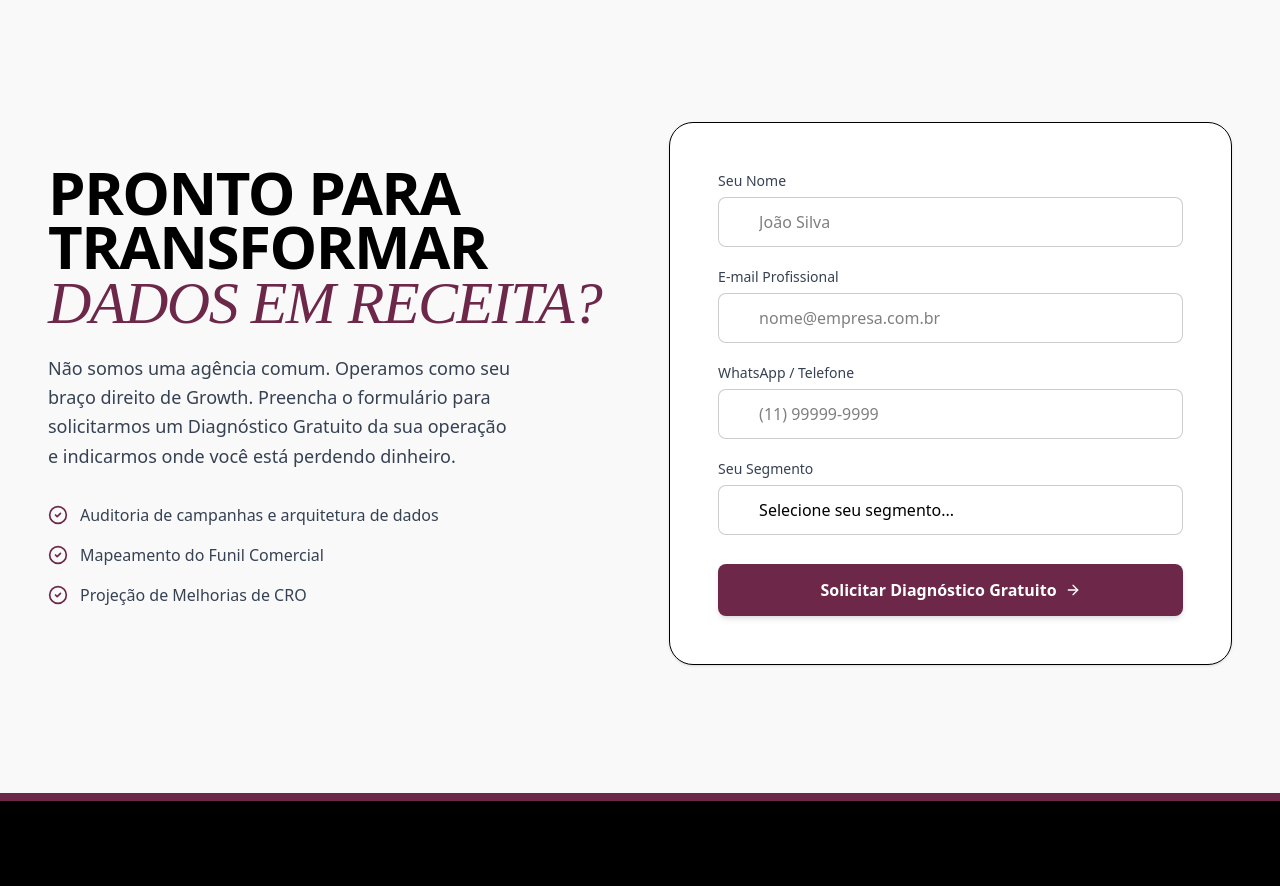
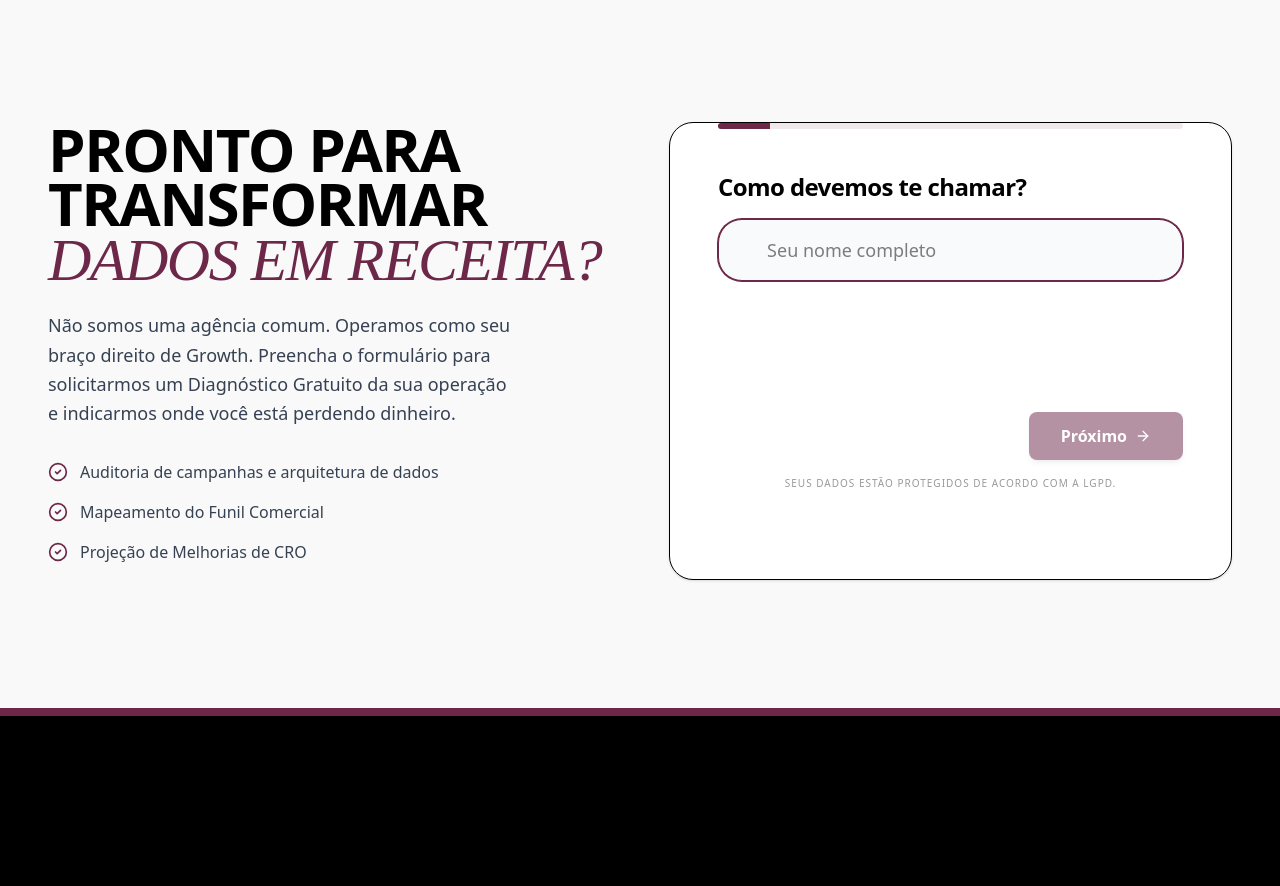
Before and after one commit to jooh44/site-vyrtech, a Next.js app: page /locacao-de-roupas in a window 1280 px wide. Shown: the part 5320-6206 px from the top of the page. Built offline with nearby package versions, Linux system fonts and the light colour scheme.

Commit message:
feat: transform lead form into interactive multi-step with LGPD notice and n8n mapping fix

```diff
--- a/src/app/api/leads/route.ts
+++ b/src/app/api/leads/route.ts
@@ -4,7 +4,21 @@ export async function POST(req: Request) {
     try {
         const data = await req.json();
 
-        const { name, email, phone, niche, formId, theme, source_url } = data;
+        // Destructure all business qualification fields
+        const {
+            name,
+            email,
+            phone,
+            company,
+            role,
+            niche,
+            revenue,
+            investment,
+            startDate,
+            formId,
+            theme,
+            source_url
+        } = data;
 
         if (!name || !email || !phone) {
             return NextResponse.json(
@@ -13,19 +27,19 @@ export async function POST(req: Request) {
             );
         }
 
-        // Build the payload exactly as n8n expects from Typeform
+        // Build the payload exactly as n8n expects (matching legacy Typeform keys)
         const typeformPayload = {
             "Como devemos te chamar?": name,
             "Prazer! Qual é o seu e-mail profissional?": email,
             "E por qual número nosso especialista consegue contato com você?": phone,
+            "Nos diga, qual o nome da sua empresa?": company || "Não informado",
+            "E qual é o seu cargo aí dentro?": role || "Não informado",
             "Em qual segmento de mercado vocês estão exatamente?": niche || "Não informado",
-            "Nos diga, qual o nome da sua empresa?": "Não informado",
-            "E qual é o seu cargo aí dentro?": "Não informado",
-            "Qual o faturamento médio mensal do seu negócio?": "Não informado",
-            "Está disposto a investir pelo menos R$1.500/mês em anúncios, desconsiderando o valor da nossa mão de obra?": "Não informado",
-            "Para quando você tem interesse em iniciar esse projeto?": "Não informado",
+            "Qual o faturamento médio mensal do seu negócio?": revenue || "Não informado",
+            "Está disposto a investir pelo menos R$1.500/mês em anúncios, desconsiderando o valor da nossa mão de obra?": investment || "Não informado",
+            "Para quando você tem interesse em iniciar esse projeto?": startDate || "Não informado",
 
-            // Additional properties useful for tracking that were implicit in Typeform
+            // Tracking and metadata
             "utm_source": data.utm_source || "",
             "utm_medium": data.utm_medium || "",
             "utm_campaign": data.utm_campaign || "",
@@ -47,8 +61,6 @@ export async function POST(req: Request) {
 
         if (!webhookResponse.ok) {
             console.error("Webhook failed with status:", webhookResponse.status);
-            const text = await webhookResponse.text();
-            console.error("Webhook response text:", text);
             return NextResponse.json(
                 { error: "Failed to forward lead to webhook" },
                 { status: 500 }
--- a/src/components/ui/LeadForm.tsx
+++ b/src/components/ui/LeadForm.tsx
@@ -1,11 +1,12 @@
 "use client";
 
-import { useState } from "react";
-import { User, Mail, Briefcase, ArrowRight, Phone } from "lucide-react";
+import { useState, useCallback, useMemo } from "react";
+import { User, Mail, Briefcase, ArrowRight, Phone, Building2, UserCircle, DollarSign, Calendar, ChevronLeft } from "lucide-react";
 import { cn } from "@/components/ui/TechTypography";
 import { useRouter } from "next/navigation";
 import { sendGTMEvent } from "@/lib/gtm-utils";
 import { TrackingEvents } from "@/lib/tracking-events";
+import { motion, AnimatePresence } from "framer-motion";
 
 interface LeadFormProps {
     formId: string;
@@ -13,17 +14,25 @@ interface LeadFormProps {
     theme?: "tech" | "editorial";
 }
 
+const STEPS_COUNT = 9;
+
 export function LeadForm({ formId, trackingId, theme = "tech" }: LeadFormProps) {
     const isTech = theme === "tech";
     const router = useRouter();
 
+    const [currentStep, setCurrentStep] = useState(1);
     const [isSubmitting, setIsSubmitting] = useState(false);
 
     const [formData, setFormData] = useState({
         name: "",
         email: "",
         phone: "",
+        company: "",
+        role: "",
         niche: "",
+        revenue: "",
+        investment: "",
+        startDate: "",
         _honeypot: ""
     });
 
@@ -31,10 +40,25 @@ export function LeadForm({ formId, trackingId, theme = "tech" }: LeadFormProps)
         setFormData(prev => ({ ...prev, [e.target.name]: e.target.value }));
     };
 
+    const nextStep = useCallback(() => {
+        if (currentStep < STEPS_COUNT) {
+            setCurrentStep(prev => prev + 1);
+        }
+    }, [currentStep]);
+
+    const prevStep = useCallback(() => {
+        if (currentStep > 1) {
+            setCurrentStep(prev => prev - 1);
+        }
+    }, [currentStep]);
+
     const handleSubmit = async (e: React.FormEvent) => {
         e.preventDefault();
+        if (currentStep < STEPS_COUNT) {
+            nextStep();
+            return;
+        }
 
-        // Anti-spam honeypot check
         if (formData._honeypot) {
             console.warn("Spam detected");
             return;
@@ -57,23 +81,21 @@ export function LeadForm({ formId, trackingId, theme = "tech" }: LeadFormProps)
             });
 
             if (response.ok) {
-                // Tracking success WITHOUT PII (Name, Email, Phone)
-                // Use trackingId if provided, otherwise fallback to formId
                 sendGTMEvent(TrackingEvents.LEAD_SUBMISSION, {
                     validation_status: "success",
                     form_id: trackingId || formId,
                     theme: theme,
                     niche: formData.niche,
                 });
+                router.push(`/obrigado?theme=${theme}`);
             } else {
                 console.error("Failed to submit form to webhook");
+                setIsSubmitting(false);
             }
         } catch (error) {
             console.error("Error submitting form:", error);
+            setIsSubmitting(false);
         }
-
-        // We do not set isSubmitting(false) immediately so the button stays in "loading" state during redirect
-        router.push(`/obrigado?theme=${theme}`);
     };
 
     const techOptions = [
@@ -92,133 +114,201 @@ export function LeadForm({ formId, trackingId, theme = "tech" }: LeadFormProps)
         { value: "Outros", label: "Outros" }
     ];
 
-    const options = isTech ? techOptions : editorialOptions;
+    const nicheOptions = isTech ? techOptions : editorialOptions;
+
+    const revenueOptions = [
+        { value: "Até 30 mil", label: "Até R$ 30.000,00" },
+        { value: "30 mil a 100 mil", label: "R$ 30.000,00 a R$ 100.000,00" },
+        { value: "100 mil a 500 mil", label: "R$ 100.000,00 a R$ 500.000,00" },
+        { value: "Mais de 500 mil", label: "Mais de R$ 500.000,00" }
+    ];
+
+    const investmentOptions = [
+        { value: "Sim! É o que eu preciso e estou disposto!", label: "Sim! Estou disposto!" },
+        { value: "Não sei ainda, preciso entender melhor", label: "Não sei ainda" },
+        { value: "Não tenho esse orçamento agora", label: "Não tenho orçamento" }
+    ];
+
+    const startDateOptions = [
+        { value: "Imediatamente", label: "Imediatamente" },
+        { value: "Em 15 dias", label: "Em até 15 dias" },
+        { value: "Em 30 dias", label: "Em até 30 dias" },
+        { value: "Apenas pesquisando", label: "Apenas pesquisando" }
+    ];
+
+    const isStepValid = useMemo(() => {
+        switch (currentStep) {
+            case 1: return formData.name.length > 2;
+            case 2: return /^[^\s@]+@[^\s@]+\.[^\s@]+$/.test(formData.email);
+            case 3: return formData.phone.length >= 10;
+            case 4: return formData.company.length > 1;
+            case 5: return formData.role.length > 1;
+            case 6: return formData.niche !== "";
+            case 7: return formData.revenue !== "";
+            case 8: return formData.investment !== "";
+            case 9: return formData.startDate !== "";
+            default: return false;
+        }
+    }, [currentStep, formData]);
+
+    const stepVariants = {
+        initial: { opacity: 0, x: 20 },
+        animate: { opacity: 1, x: 0 },
+        exit: { opacity: 0, x: -20 }
+    };
 
     return (
-        <form onSubmit={handleSubmit} className="space-y-5" id={formId}>
-            {/* Honeypot field - Hidden from users */}
-            <input
-                type="text"
-                name="_honeypot"
-                value={formData._honeypot}
-                onChange={handleChange}
-                style={{ display: "none" }}
-                tabIndex={-1}
-                autoComplete="off"
-            />
-
-            <div>
-                <label className={cn("block text-sm font-medium mb-1.5", isTech ? "text-white/70" : "text-gray-700")}>
-                    Seu Nome
-                </label>
         <div className="relative">
-                    <User className={cn("absolute left-3 top-3 w-5 h-5 z-10", isTech ? "text-white/40" : "text-gray-400")} />
-                    <input
-                        required
-                        type="text"
-                        name="name"
-                        value={formData.name}
-                        onChange={handleChange}
-                        placeholder="João Silva"
-                        className={cn(
-                            "w-full rounded-lg pl-10 pr-4 py-3 focus:outline-none transition-all duration-300 relative z-20",
-                            isTech
-                                ? "bg-transparent border border-[#4A1731]/40 text-white focus:border-[#6D2749]"
-                                : "autofill-light bg-white border border-black/20 text-black focus:border-[#6D2749] focus:ring-1 focus:ring-[#6D2749]"
-                        )}
+            {/* Progress Bar */}
+            <div className="absolute -top-12 left-0 w-full h-1.5 bg-vyr-wine/10 rounded-full overflow-hidden">
+                <motion.div
+                    className="h-full bg-vyr-wine"
+                    initial={{ width: "0%" }}
+                    animate={{ width: `${(currentStep / STEPS_COUNT) * 100}%` }}
+                    transition={{ type: "spring", stiffness: 100, damping: 20 }}
                 />
             </div>
+
+            <form onSubmit={handleSubmit} className="space-y-6 min-h-[320px] flex flex-col justify-between" id={formId}>
+                <input type="text" name="_honeypot" value={formData._honeypot} onChange={handleChange} className="hidden" tabIndex={-1} />
+
+                <div className="flex-grow">
+                    <AnimatePresence mode="wait">
+                        <motion.div
+                            key={currentStep}
+                            variants={stepVariants}
+                            initial="initial"
+                            animate="animate"
+                            exit="exit"
+                            transition={{ duration: 0.3 }}
+                        >
+                            {currentStep === 1 && (
+                                <StepField label="Como devemos te chamar?" icon={User} isTech={isTech}>
+                                    <input required type="text" name="name" value={formData.name} onChange={handleChange} autoFocus placeholder="Seu nome completo" className={inputClasses(isTech)} />
+                                </StepField>
+                            )}
+
+                            {currentStep === 2 && (
+                                <StepField label="Qual é o seu e-mail profissional?" icon={Mail} isTech={isTech}>
+                                    <input required type="email" name="email" value={formData.email} onChange={handleChange} autoFocus placeholder="Ex: nome@empresa.com" className={inputClasses(isTech)} />
+                                </StepField>
+                            )}
+
+                            {currentStep === 3 && (
+                                <StepField label="Seu número de WhatsApp?" icon={Phone} isTech={isTech}>
+                                    <input required type="tel" name="phone" value={formData.phone} onChange={handleChange} autoFocus placeholder="(00) 00000-0000" className={inputClasses(isTech)} />
+                                </StepField>
+                            )}
+
+                            {currentStep === 4 && (
+                                <StepField label="Qual o nome da sua empresa?" icon={Building2} isTech={isTech}>
+                                    <input required type="text" name="company" value={formData.company} onChange={handleChange} autoFocus placeholder="Nome da empresa" className={inputClasses(isTech)} />
+                                </StepField>
+                            )}
+
+                            {currentStep === 5 && (
+                                <StepField label="Qual é o seu cargo?" icon={UserCircle} isTech={isTech}>
+                                    <input required type="text" name="role" value={formData.role} onChange={handleChange} autoFocus placeholder="Ex: Proprietário, Gestor, etc" className={inputClasses(isTech)} />
+                                </StepField>
+                            )}
+
+                            {currentStep === 6 && (
+                                <StepField label="Qual seu segmento de mercado?" icon={Briefcase} isTech={isTech}>
+                                    <select required name="niche" value={formData.niche} onChange={handleChange} className={inputClasses(isTech)}>
+                                        <option value="" disabled className={isTech ? "bg-[#121214] text-white" : "bg-white text-black"}>Selecione seu segmento...</option>
+                                        {nicheOptions.map(opt => <option key={opt.value} value={opt.value} className={isTech ? "bg-[#121214] text-white" : "bg-white text-black"}>{opt.label}</option>)}
+                                    </select>
+                                </StepField>
+                            )}
+
+                            {currentStep === 7 && (
+                                <StepField label="Qual o faturamento médio mensal?" icon={DollarSign} isTech={isTech}>
+                                    <select required name="revenue" value={formData.revenue} onChange={handleChange} className={inputClasses(isTech)}>
+                                        <option value="" disabled className={isTech ? "bg-[#121214] text-white" : "bg-white text-black"}>Selecione uma faixa...</option>
+                                        {revenueOptions.map(opt => <option key={opt.value} value={opt.value} className={isTech ? "bg-[#121214] text-white" : "bg-white text-black"}>{opt.label}</option>)}
+                                    </select>
+                                </StepField>
+                            )}
+
+                            {currentStep === 8 && (
+                                <StepField label="Disposto a investir R$ 1.500/mês (+ ads)?" icon={DollarSign} isTech={isTech}>
+                                    <select required name="investment" value={formData.investment} onChange={handleChange} className={inputClasses(isTech)}>
+                                        <option value="" disabled className={isTech ? "bg-[#121214] text-white" : "bg-white text-black"}>Selecione uma opção...</option>
+                                        {investmentOptions.map(opt => <option key={opt.value} value={opt.value} className={isTech ? "bg-[#121214] text-white" : "bg-white text-black"}>{opt.label}</option>)}
+                                    </select>
+                                </StepField>
+                            )}
+
+                            {currentStep === 9 && (
+                                <StepField label="Para quando deseja iniciar?" icon={Calendar} isTech={isTech}>
+                                    <select required name="startDate" value={formData.startDate} onChange={handleChange} className={inputClasses(isTech)}>
+                                        <option value="" disabled className={isTech ? "bg-[#121214] text-white" : "bg-white text-black"}>Selecione um prazo...</option>
+                                        {startDateOptions.map(opt => <option key={opt.value} value={opt.value} className={isTech ? "bg-[#121214] text-white" : "bg-white text-black"}>{opt.label}</option>)}
+                                    </select>
+                                </StepField>
+                            )}
+                        </motion.div>
+                    </AnimatePresence>
                 </div>
 
-            <div>
-                <label className={cn("block text-sm font-medium mb-1.5", isTech ? "text-white/70" : "text-gray-700")}>
-                    E-mail Profissional
-                </label>
-                <div className="relative">
-                    <Mail className={cn("absolute left-3 top-3 w-5 h-5 z-10", isTech ? "text-white/40" : "text-gray-400")} />
-                    <input
-                        required
-                        type="email"
-                        name="email"
-                        value={formData.email}
-                        onChange={handleChange}
-                        placeholder="nome@empresa.com.br"
+                <div className="flex flex-col space-y-4 pt-6 border-t border-white/10">
+                    <div className="flex items-center justify-between">
+                        <button
+                            type="button"
+                            onClick={prevStep}
                             className={cn(
-                            "w-full rounded-lg pl-10 pr-4 py-3 focus:outline-none transition-all duration-300 relative z-20",
-                            isTech
-                                ? "bg-transparent border border-[#4A1731]/40 text-white focus:border-[#6D2749]"
-                                : "autofill-light bg-white border border-black/20 text-black focus:border-[#6D2749] focus:ring-1 focus:ring-[#6D2749]"
-                        )}
-                    />
-                </div>
-            </div>
-
-            <div>
-                <label className={cn("block text-sm font-medium mb-1.5", isTech ? "text-white/70" : "text-gray-700")}>
-                    WhatsApp / Telefone
-                </label>
-                <div className="relative">
-                    <Phone className={cn("absolute left-3 top-3 w-5 h-5 z-10", isTech ? "text-white/40" : "text-gray-400")} />
-                    <input
-                        required
-                        type="tel"
-                        name="phone"
-                        value={formData.phone}
-                        onChange={handleChange}
-                        placeholder="(11) 99999-9999"
-                        className={cn(
-                            "w-full rounded-lg pl-10 pr-4 py-3 focus:outline-none transition-all duration-300 relative z-20",
-                            isTech
-                                ? "bg-transparent border border-[#4A1731]/40 text-white focus:border-[#6D2749]"
-                                : "autofill-light bg-white border border-black/20 text-black focus:border-[#6D2749] focus:ring-1 focus:ring-[#6D2749]"
-                        )}
-                    />
-                </div>
-            </div>
-
-            <div>
-                <label className={cn("block text-sm font-medium mb-1.5", isTech ? "text-white/70" : "text-gray-700")}>
-                    Seu Segmento
-                </label>
-                <div className="relative">
-                    <Briefcase className={cn("absolute left-3 top-3 w-5 h-5 z-10", isTech ? "text-white/40" : "text-gray-400")} />
-                    <select
-                        required
-                        name="niche"
-                        value={formData.niche}
-                        onChange={handleChange}
-                        className={cn(
-                            "w-full rounded-lg pl-10 pr-4 py-3 focus:outline-none transition-all duration-300 appearance-none relative z-20",
-                            isTech
-                                ? "bg-[#0C0C0E] border border-[#4A1731]/40 text-white focus:border-[#6D2749]"
-                                : "autofill-light bg-white border border-black/20 text-black focus:border-[#6D2749] focus:ring-1 focus:ring-[#6D2749]"
+                                "flex items-center text-sm font-medium transition-opacity",
+                                currentStep === 1 ? "opacity-0 pointer-events-none" : "opacity-100",
+                                isTech ? "text-white/50 hover:text-white" : "text-gray-500 hover:text-black"
                             )}
                         >
-                        <option value="" disabled>Selecione seu segmento...</option>
-                        {options.map(option => (
-                            <option key={option.value} value={option.value}>
-                                {option.label}
-                            </option>
-                        ))}
-                    </select>
-                </div>
-            </div>
+                            <ChevronLeft className="w-4 h-4 mr-1" /> Voltar
+                        </button>
 
-            <div className="pt-2 mt-4 border-t border-transparent">
                         <button
                             type="submit"
-                    disabled={isSubmitting}
+                            disabled={!isStepValid || isSubmitting}
                             className={cn(
-                        "w-full py-3.5 rounded-lg font-bold transition-all flex items-center justify-center disabled:opacity-50",
+                                "py-3 px-8 rounded-lg font-bold transition-all flex items-center justify-center disabled:opacity-50",
                                 isTech
                                     ? "bg-[#D5E8B3] hover:bg-[#C4DB9B] text-[#050506] shadow-[0_0_15px_rgba(213,232,179,0.2)]"
                                     : "bg-[#6D2749] hover:bg-[#4A1731] text-white shadow-md hover:shadow-lg"
                             )}
                         >
-                    {isSubmitting ? "Enviando..." : "Solicitar Diagnóstico Gratuito"}
+                            {isSubmitting ? "Enviando..." : currentStep === STEPS_COUNT ? "Enviar Diagnóstico" : "Próximo"}
                             {!isSubmitting && <ArrowRight className="w-4 h-4 ml-2" />}
                         </button>
                     </div>
+
+                    <p className={cn(
+                        "text-[10px] text-center opacity-40 uppercase tracking-widest",
+                        isTech ? "text-white" : "text-black"
+                    )}>
+                        Seus dados estão protegidos de acordo com a LGPD.
+                    </p>
+                </div>
             </form>
+        </div>
     );
 }
+
+function StepField({ label, icon: Icon, isTech, children }: { label: string, icon: any, isTech: boolean, children: React.ReactNode }) {
+    return (
+        <div className="space-y-4">
+            <label className={cn("block text-xl md:text-2xl font-bold tracking-tight", isTech ? "text-white" : "text-black")}>
+                {label}
+            </label>
+            <div className="relative">
+                <Icon className={cn("absolute left-4 top-4 w-6 h-6 z-10", isTech ? "text-white/40" : "text-gray-400")} />
+                {children}
+            </div>
+        </div>
+    );
+}
+
+const inputClasses = (isTech: boolean) => cn(
+    "w-full rounded-xl pl-12 pr-4 py-4 text-lg focus:outline-none transition-all duration-300 relative z-20",
+    isTech
+        ? "bg-[#121214] border border-white/10 text-white focus:border-vyr-wine"
+        : "autofill-light bg-gray-50 border border-black/10 text-black focus:border-[#6D2749] focus:ring-1 focus:ring-[#6D2749]"
+);
```
Lines whose indentation alone changed are shown as unchanged.
